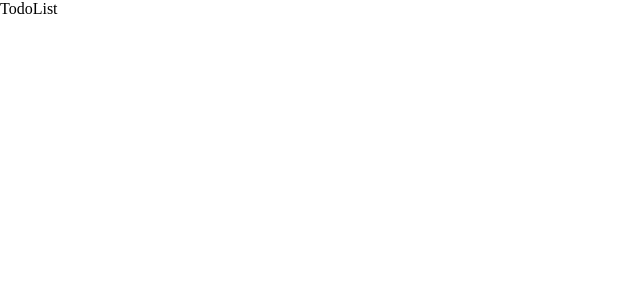
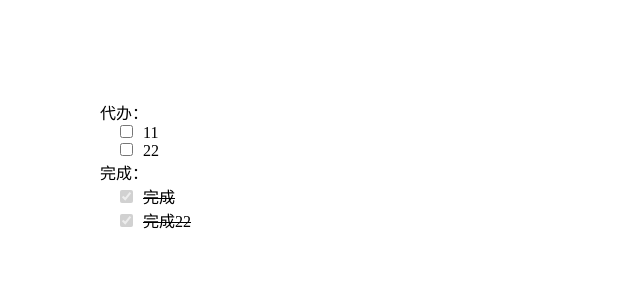
Before and after one commit to xiaojunnanya/demo, a React (Create React App) app: page /todolist in a window 1280 px wide. Shown: the top 300 px of the page, without its empty margins (0-640 px from the left). Built offline with nearby package versions, Linux system fonts and the light colour scheme.

Commit message:
完成简易版的todolist

```diff
--- a/src/views/DemoNoLog/Numberscrolling/index.tsx
+++ b/src/views/DemoNoLog/Numberscrolling/index.tsx
@@ -2,7 +2,7 @@
  * @Author: XJN
  * @Date: 2023-10-03 20:05:53
  * @LastEditors: xiaojunnanya
- * @LastEditTime: 2023-10-04 00:54:56
+ * @LastEditTime: 2023-10-04 01:08:26
  * @FilePath: \demo\src\views\DemoNoLog\Numberscrolling\index.tsx
  * @Description: 数字滚动
  * @前端实习生: 鲸落
@@ -21,7 +21,7 @@ const Numberscrolling : FC = memo(() => {
   useEffect(()=>{
     setInterval(()=>{
       setTime( Date.now().valueOf() )
-    }, 1000)
+    }, 500)
   },[ ])
 
   const timeStr: string = useMemo(()=>{
--- a/src/views/DemoNoLog/TodoList/index.tsx
+++ b/src/views/DemoNoLog/TodoList/index.tsx
@@ -2,17 +2,63 @@
  * @Author: XJN
  * @Date: 2023-10-03 20:05:53
  * @LastEditors: xiaojunnanya
- * @LastEditTime: 2023-10-03 20:07:42
+ * @LastEditTime: 2023-10-04 10:01:36
  * @FilePath: \demo\src\views\DemoNoLog\TodoList\index.tsx
  * @Description: todo list
  * @前端实习生: 鲸落
  */
-import React, { memo } from 'react'
+import React, { memo, useState } from 'react'
 import type { FC } from 'react'
+import { TodoListStyled } from './style'
 
 const TodoList : FC = memo(() => {
+
+  const [ complete, setComplete ] = useState< string[] >(['11', '22'])
+  const [ completed, setCompleted ] = useState< string[] >(['完成', '完成22'])
+
+
+  function spliceCom(e: number){
+    let a = [...complete]
+    let b = a.splice(e, 1)
+    setComplete(a)
+    completed.unshift(...b)
+    setCompleted(completed)
+  }
+
   return (
-    <div>TodoList</div>
+    <TodoListStyled>
+      <div>
+        <div>代办：</div>
+        <ul className='complete'>
+          {
+            complete.map((item, index) =>{
+              return (
+                <li key={item} >
+                  <input type="checkbox" id={String(index+1)} />
+                  <label htmlFor={String(index+1)} onClick={() =>{ spliceCom(index) }}>{ item }</label>
+                </li>
+              )
+            })
+          }
+        </ul>
+      </div>
+      {/* <hr /> */}
+      <div>
+        <div>完成：</div>
+        <ul className='completed'>
+          {
+            completed.map(item =>{
+              return (
+                <li key={item}>
+                  <input type="checkbox" defaultChecked disabled id='completed'/>
+                  <label htmlFor="completed">{ item }</label>
+                </li>
+              )
+            })
+          }
+        </ul>
+      </div>
+    </TodoListStyled>
   )
 })
 
--- /dev/null
+++ b/src/views/DemoNoLog/TodoList/style.ts
@@ -0,0 +1,27 @@
+/*
+ * @Author: XJN
+ * @Date: 2023-10-04 09:16:51
+ * @LastEditors: xiaojunnanya
+ * @LastEditTime: 2023-10-04 09:25:06
+ * @FilePath: \demo\src\views\DemoNoLog\TodoList\style.ts
+ * @Description:
+ * @前端实习生: 鲸落
+ */
+import styled from "styled-components";
+
+export const TodoListStyled = styled.div`
+    padding: 100px;
+
+    ul{
+        margin-left: 20px;
+        list-style: none
+    }
+
+    .completed{
+        text-decoration:line-through;
+    }
+
+    label{
+        padding-left: 10px;
+    }
+`
```
Also changed, not shown: 1 other file (tests, documents, lock files or other folders).
